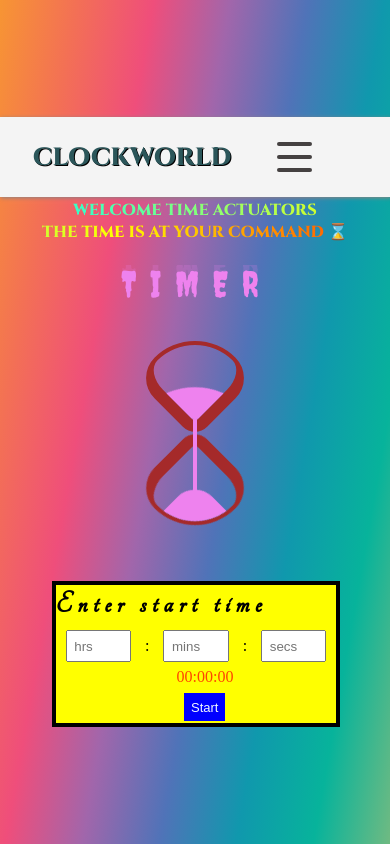
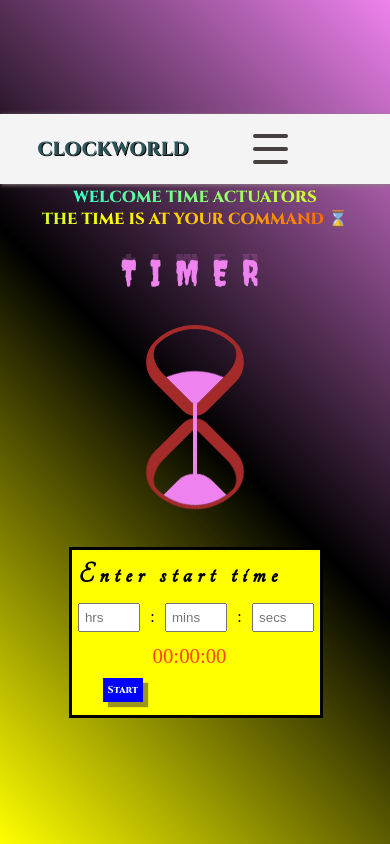
Before and after one commit to nitessy/JSprojects, a plain HTML site: page timer.html in a window 390 px wide. Drawn offline with Linux system fonts and the light colour scheme; a web font is replaced by a local one.

Commit message:
Media query enhanced

```diff
--- a/style.css
+++ b/style.css
@@ -155,7 +155,9 @@
       flex-direction: column;
       /* align-items: center; */
        /* justify-content: center;  */
-      background-image: linear-gradient(100deg, #f79533, #f37055,#ef4e7b, #a166ab, #5073b8, #1098ad, #07b39b,#6fba82);
+      /* background-image: linear-gradient(100deg, #f79533, #f37055,#ef4e7b, #a166ab, #5073b8, #1098ad, #07b39b,#6fba82); */
+      background-image:linear-gradient(45deg, yellow, black, violet);
+
 
 
     }
@@ -164,28 +166,37 @@
 
   button{
       margin: 0.3em;
+      border: 9px solid;
       border: none;
       color: aliceblue;
       padding: 1em;
       background-color:blue;
+      box-shadow: 5px 5px 1px rgba(56,51,51,0.5);
       position: relative;
-      left: 160px;
-      font-size: large;
+       left: 49px;
+      font-size: 15px;
+      margin-bottom: 12px;
+      font-weight: bold;
+      font-family: 'Cinzel', serif;
+  }
+  #stop{
+    background-color: deeppink;
+    margin-left: 43px;
   }
 
   #display{
       height: 1.5em;
       width: auto;
-      font-size: 3.2em;
-       margin-top: 10px;
+      font-size: 3.1em;
+       margin-top: 8px;
       color: orangered;
       position: relative;
-      left: 120px;
+      left: 110px;
   }
   input{
-      padding: 1em;
+      padding: 0.8em;
       font-size: larger;
-      margin:10px;
+      margin:8px;
   }
 
   h1{
@@ -207,11 +218,12 @@
 
   .container{
       background-color:yellow;
-      border: 4px solid black;
+      border: 3px solid black;
       width:fit-content;
-      margin-top: 50px;
+      margin-top: 32px;
       position: relative;
-      padding-top: 3px;
+      padding-top: 2px;
+      margin-bottom: 12px;
       margin-left: 2px;
       align-self: center;
 
@@ -252,7 +264,7 @@
 
 
   .loader {
-      margin-top: 50px;
+      margin-top: 45px;
     width: 4.3em;
     height: 9.8em;
     font-size: 20px;
@@ -337,12 +349,12 @@
   .contain span{
       position: relative;
       display: inline-block;
-      font-size: 60px;
+      font-size: 55px;
       top: 20px;
       letter-spacing: 10px;
    font-family: 'Creepster', cursive;
    color: violet;
-
+  /* color: yellow; */
       animation: jump 1s infinite;
       animation-delay: calc(.1s * var(--i));
   }
@@ -359,35 +371,53 @@
 
   @media (max-width: 768px){
     #display{
-      height: 0.2em;
-      font-size: 1em;
+      height: 0.4em;
+      font-size: 1.3em;
+    left: 70px;
       margin: 1px;
       position: relative;
-      padding-bottom: 3px;
+      padding:10px;
       bottom: 5px;
-
+    }
+    .container{
+      padding-bottom: 9px;
+      width: max-content;
     }
     input{
-      padding: 0.5em;
+      padding: 0.4em;
       font-size:smaller;
+      margin: 6px;
     }
     .contain span{
       font-size: 36px;
     }
     h2{
-  font-size: 32px;
+  font-size: 30px;
+  margin: 7px;
     }
     h1{
       font-size: 16px;
-      margin-top: 2px;
+      margin: 2px;
     }
     button{
       margin: 0.3em;
       padding: 0.5em;
       top: 2px;
       margin-top: 0.8em;
-      font-size:small;
-      left: 125px;
+      font-size:x-small;
+      margin-bottom: 6px;
+    }
+    #start{
+      left: 28px;
+    }
+    #stop{
+      left: 30px;
+    }
+    .navbar{
+      padding: 10px;
+    }
+    .logo{
+      font-size: 19px;
     }
      body,html{
       position: fixed;
```
